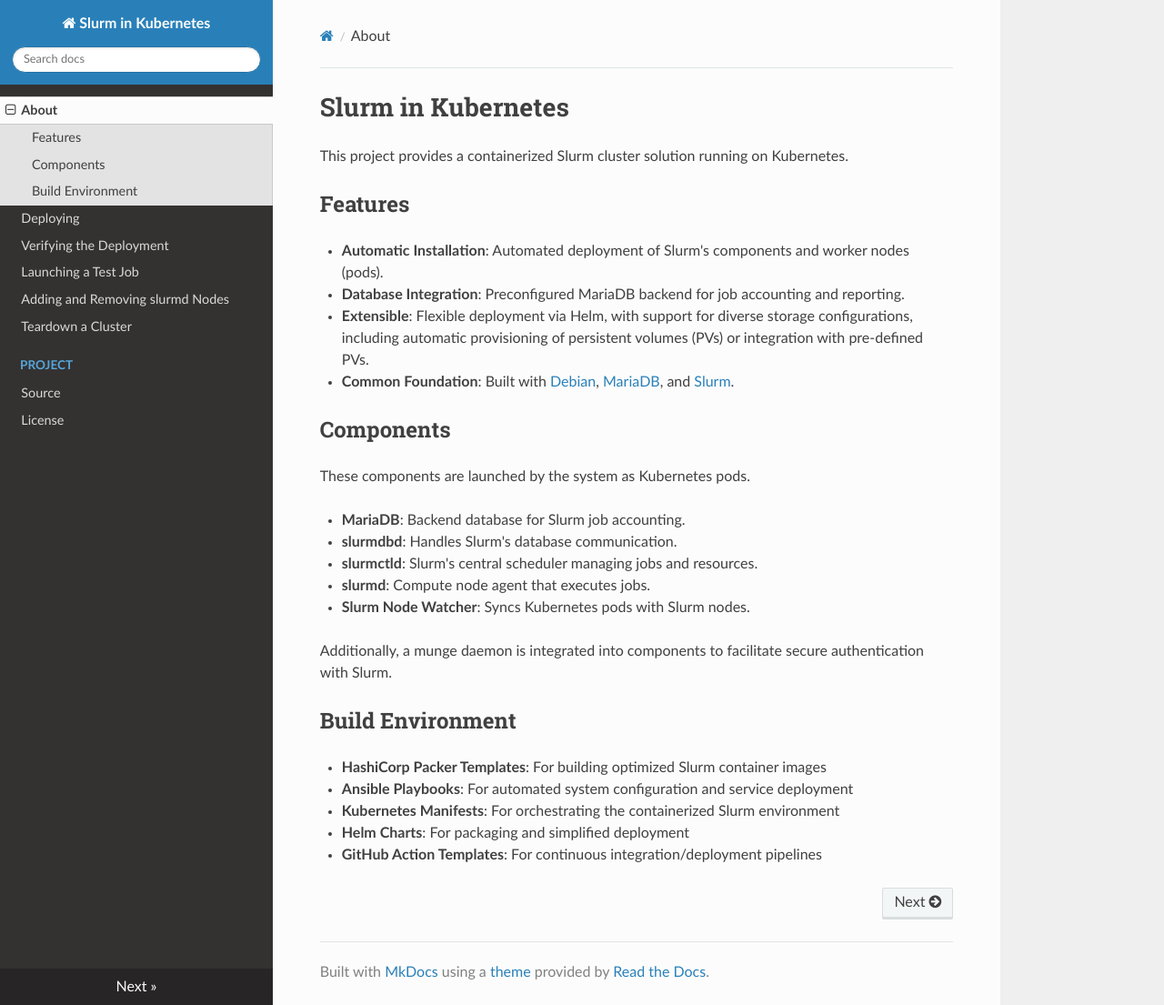
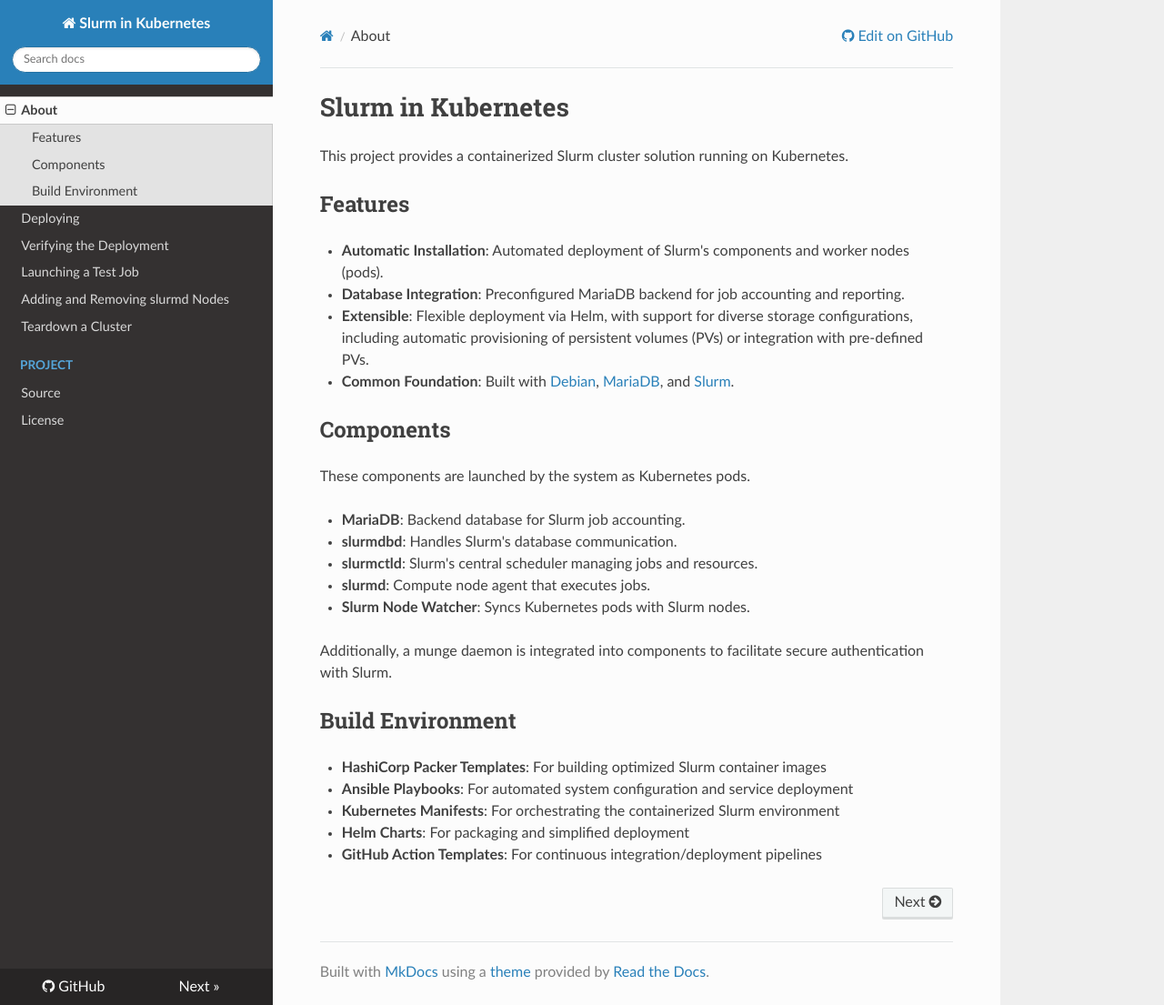
Before and after one commit to jeffwhite530/Slurm-in-Kubernetes, an MkDocs documentation site: the page built from docs/index.md, in a window 1280 px wide and 1105 px high. Shown: the whole window at 91% size. Built offline with MkDocs 1.6.1, drawn with Linux system fonts in a browser that asks for light colours; nearby versions of some CDN libraries; some of the changed lines change nothing that is shown.

Commit message:
Updating mkdocs.

```diff
--- a/mkdocs.yaml
+++ b/mkdocs.yaml
@@ -1,4 +1,7 @@
 site_name: Slurm in Kubernetes
+site_url: https://jeffwhite530.github.io/Slurm-in-Kubernetes/
+repo_url: https://github.com/jeffwhite530/Slurm-in-Kubernetes
+
 theme:
   name: readthedocs
 
```
